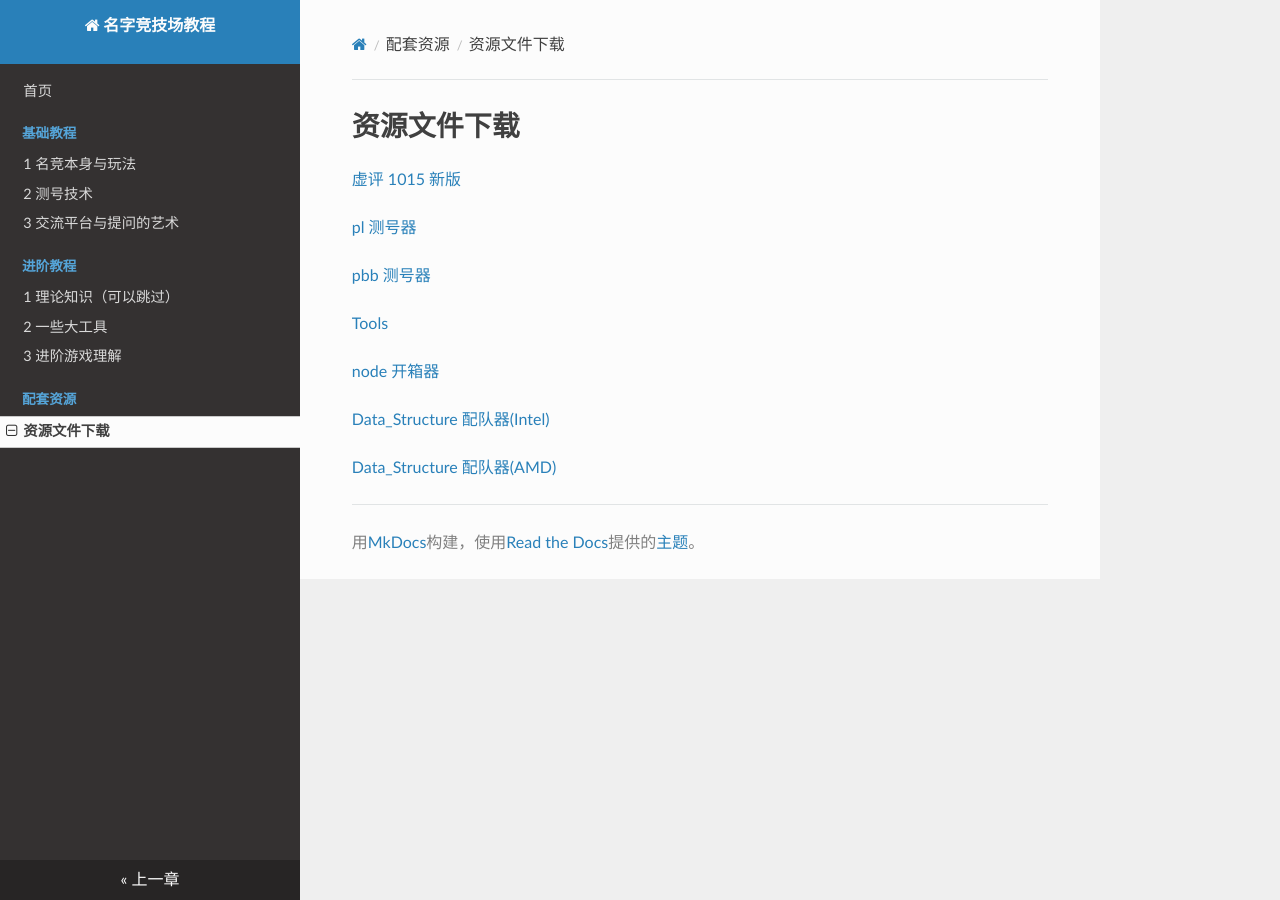
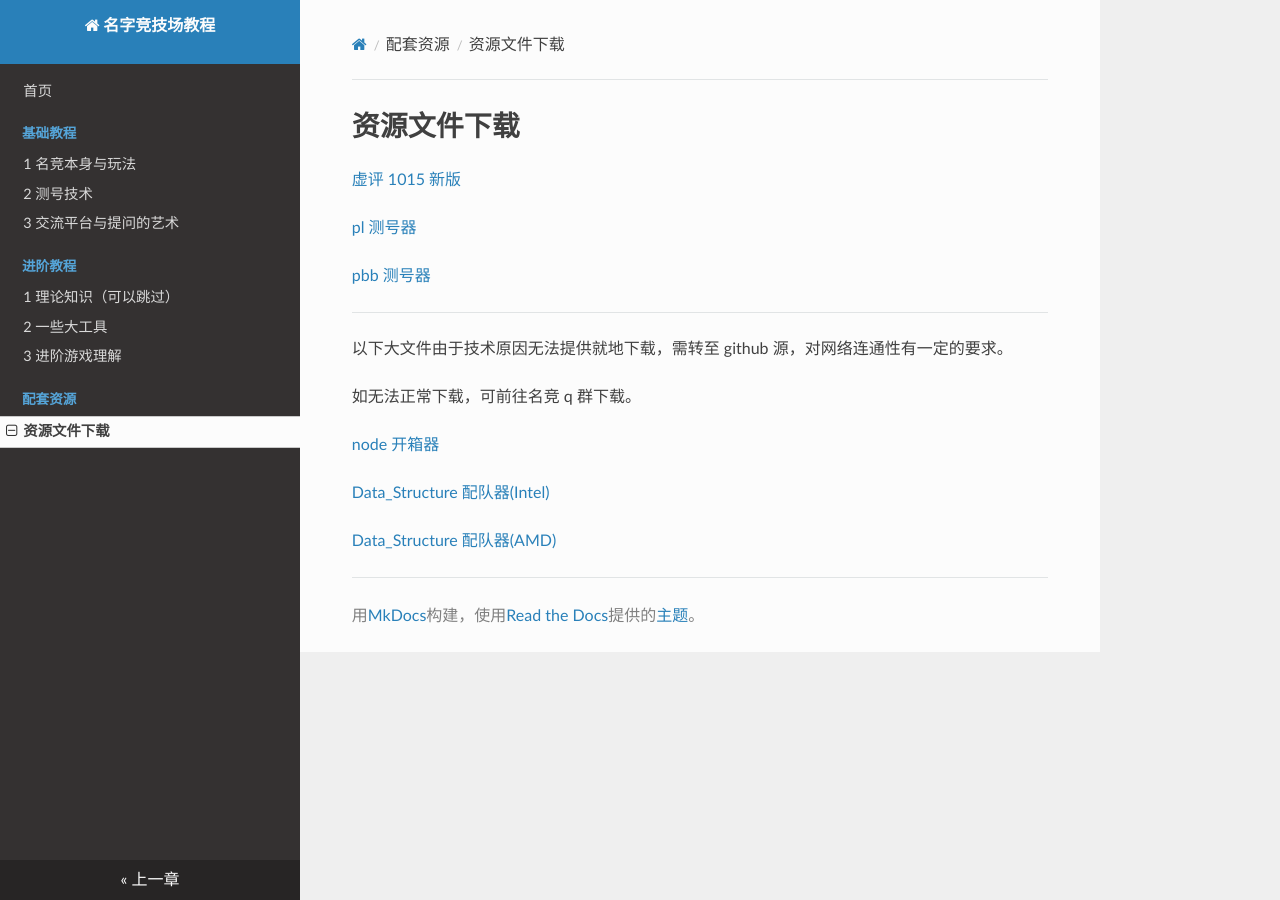
Before and after one commit to sqrt2802/namern-help-dev, an MkDocs documentation site: the page built from docs/extra-resources.md, in a window 1280 px wide. Built offline with MkDocs 1.6.1, drawn with Linux system fonts in a browser that asks for light colours.

Commit message:
file downloader

```diff
--- a/docs/extra-resources.md
+++ b/docs/extra-resources.md
@@ -6,10 +6,14 @@
 
 [pbb 测号器](files/pbb.zip)
 
-[Tools](files/tools.zip)
+------
 
-[node 开箱器](files/node-openbox-250420.zip)
+以下大文件由于技术原因无法提供就地下载，需转至 github 源，对网络连通性有一定的要求。
 
-[Data_Structure 配队器(Intel)](files/Data_Structure_2_Intel.zip)
+如无法正常下载，可前往名竞 q 群下载。
 
-[Data_Structure 配队器(AMD)](files/pData_Structure_2_AMD.zip)
+[node 开箱器](https://github.com/sqrt2802/namern-help-dev/releases/download/file-downloader-init/node-openbox-250420.zip)
+
+[Data_Structure 配队器(Intel)](https://github.com/sqrt2802/namern-help-dev/releases/download/file-downloader-init/Data_Structure_2_Intel.zip)
+
+[Data_Structure 配队器(AMD)](https://github.com/sqrt2802/namern-help-dev/releases/download/file-downloader-init/Data_Structure_2_AMD.zip)
```
